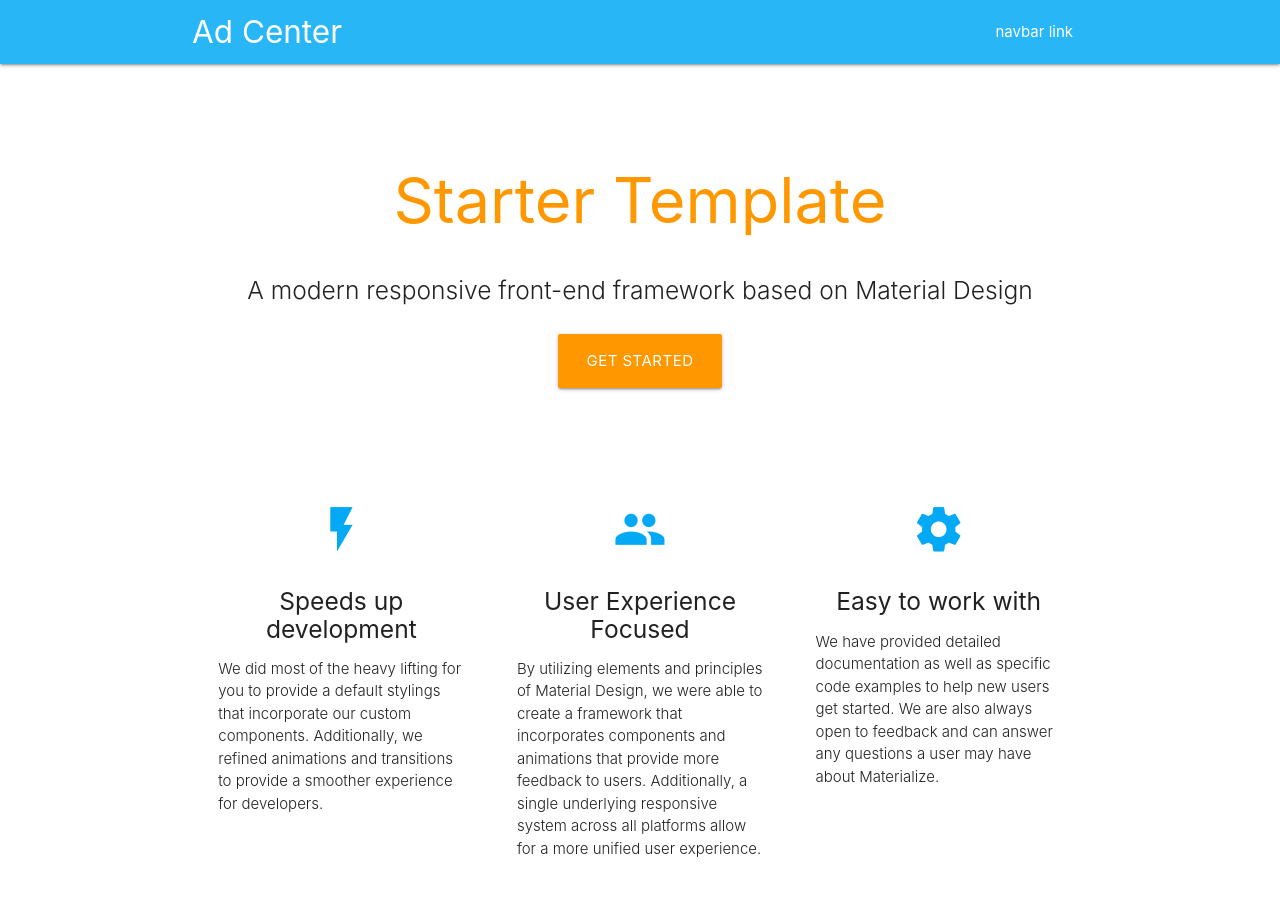
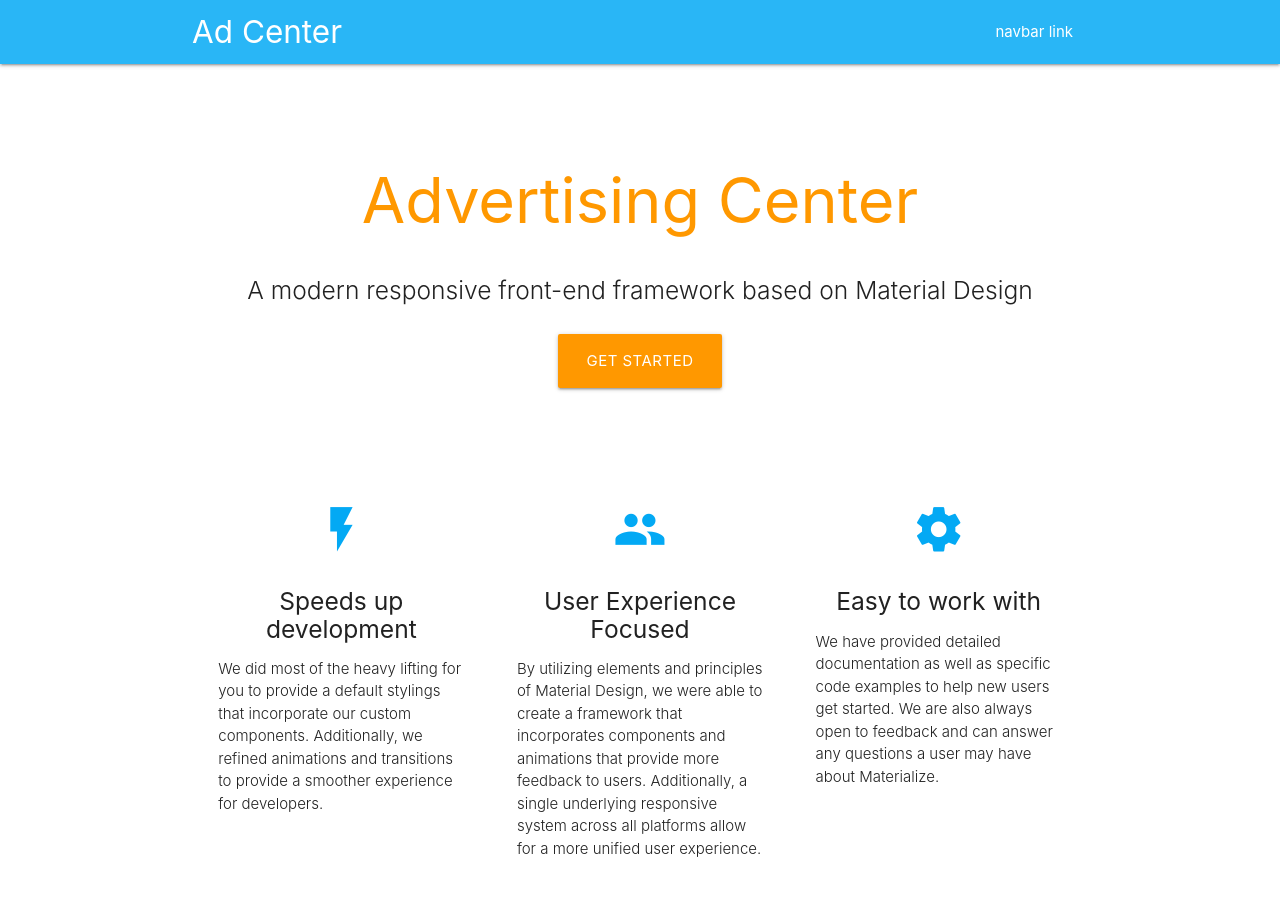
Before and after one commit to Sounyan/dsc-web, a plain HTML site: page index.html in a window 1280 px wide. Shown: the top 913 px of the page. Drawn offline with nearby package versions, Linux system fonts and the light colour scheme; files that its build step writes are made by us from their sources.

Commit message:
Update index.html

```diff
--- a/index.html
+++ b/index.html
@@ -36,7 +36,7 @@
   <div class="section no-pad-bot" id="index-banner">
     <div class="container">
       <br><br>
-      <h1 class="header center orange-text">Starter Template</h1>
+      <h1 class="header center orange-text">Advertising Center</h1>
       <div class="row center">
         <h5 class="header col s12 light">A modern responsive front-end framework based on Material Design</h5>
       </div>
```
